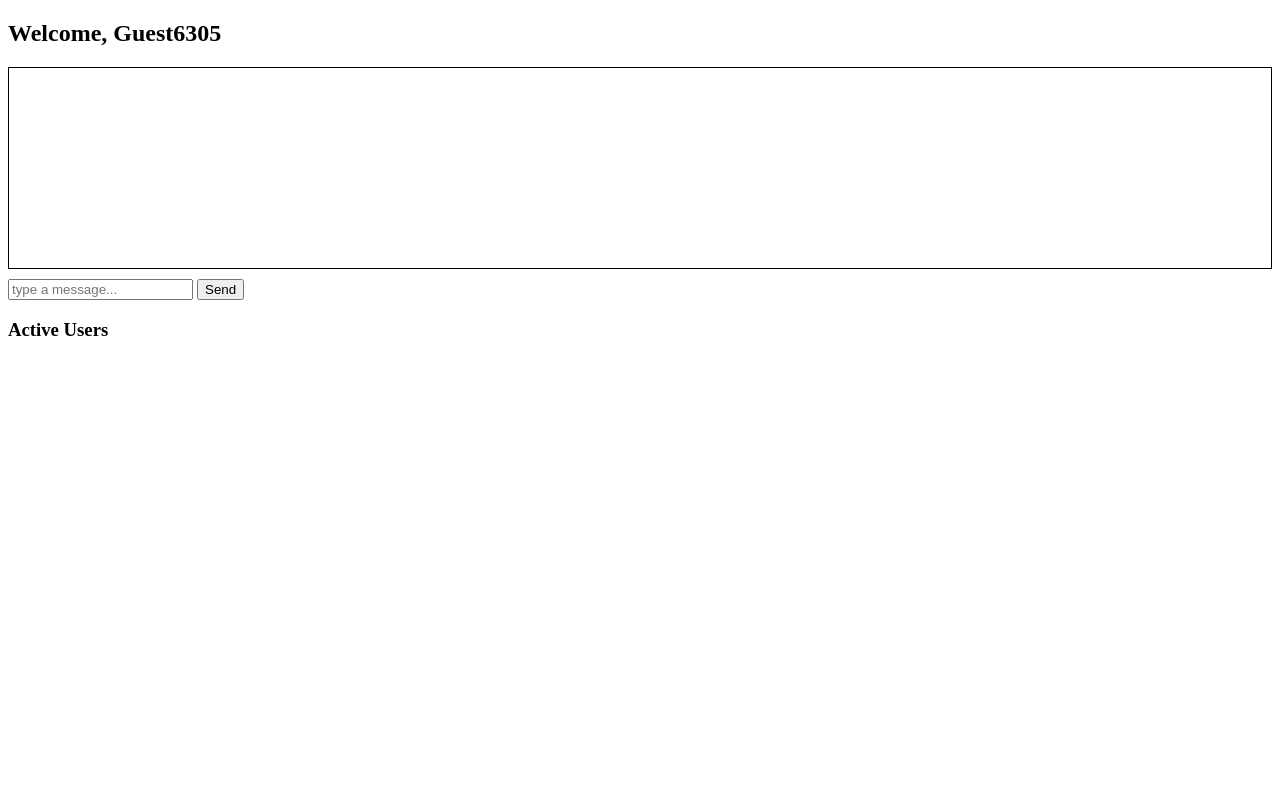
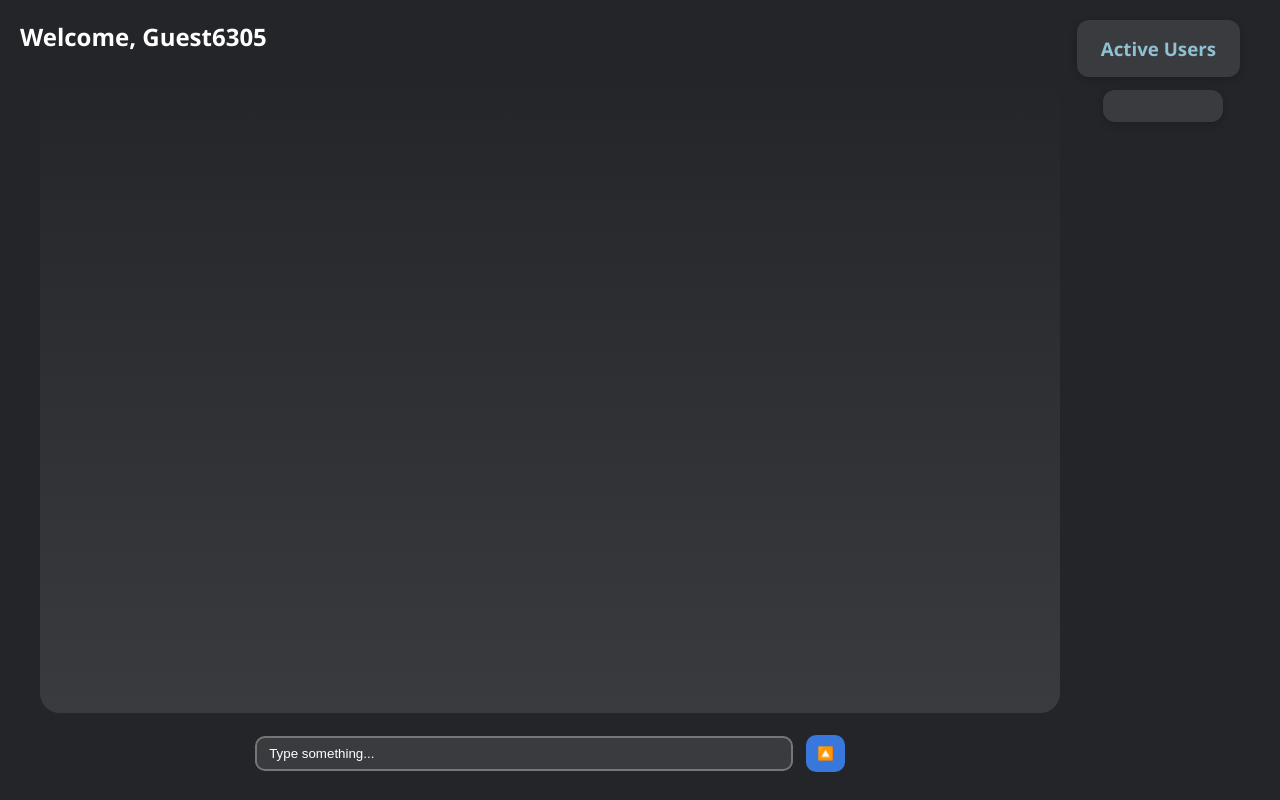
Before and after one commit to Thinal-Fernando/real-time-chat-app, a Flask app: page / in a window 1280 px wide. Run offline with Flask 3, Linux system fonts and the light colour scheme; some libraries are stand-ins or nearby versions.

Commit message:
basic CSS styling

```diff
--- a/static/style.css
+++ b/static/style.css
@@ -0,0 +1,98 @@
+* {
+  margin: 0;
+  padding: 0;
+  box-sizing: border-box;
+}
+
+body {
+  font-family: "Segoe UI", Tahoma, Geneva, Verdana, sans-serif;
+  background-color: #242529;
+  color: #333;
+}
+
+h2 {
+  color: white;
+  padding: 20px;
+}
+
+#chatBox {
+  background: linear-gradient(to bottom, #242529, #3a3b3f);
+  height: 80vh;
+  overflow-y: auto;
+  padding: 20px;
+  margin-bottom: 10px;
+  color: white;
+  border: none;
+  border-radius: 20px;
+  margin-left: 40px;
+  margin-right: 220px;
+}
+
+button {
+  padding: 11px 11px;
+  border: none;
+  border-radius: 10px;
+  background-color: rgb(56, 119, 219);
+  cursor: pointer;
+  font-weight: 500;
+  transition: all 0.3s ease;
+  margin-left: 13px;
+}
+
+button:hover {
+  transform: translateY(-1px);
+  background-color: rgb(49, 166, 199);
+  scale: 1.1;
+}
+
+button:active {
+  transform: translateY(5px);
+  background: rgb(98, 222, 115);
+}
+
+.Inputs {
+  padding: 12px;
+  display: flex;
+  align-items: center;
+  justify-content: center;
+  margin-right: 180px;
+}
+
+#messageInput {
+  height: 35px;
+  width: 50%;
+  background-color: #3a3b3f;
+  color: white;
+  border-radius: 10px;
+  border-style: solid;
+  padding-left: 12px;
+}
+
+#messageInput::placeholder {
+  color: white;
+}
+
+#messageInput:focus {
+  outline: none;
+  border-color: rgb(56, 119, 219);
+}
+
+#users,
+h3 {
+  position: absolute;
+  top: 20px;
+  right: 40px;
+  background: #3a3b3f;
+  color: #8ec2d3;
+  padding: 16px 24px;
+  border-radius: 12px;
+  box-shadow: 0 2px 8px rgba(0, 0, 0, 0.2);
+  z-index: 100;
+  min-width: 120px;
+  text-align: left;
+}
+
+#users {
+  margin-top: 70px;
+  margin-right: 17px;
+}
--- a/templates/index.html
+++ b/templates/index.html
@@ -4,15 +4,19 @@
     <meta charset="UTF-8">
     <meta name="viewport" content="width=device-width, initial-scale=1.0">
     <script src="https://cdn.socket.io/4.5.4/socket.io.min.js"></script>
+    <link rel="stylesheet" href="../static/style.css">
     <title>Chat App</title>
 </head>
 <body>
     <h2>Welcome, {{username}}</h2>
 
-    <div id="chatBox" style="border:1px solid #000; height:200px; overflow-y:auto; margin-bottom:10px;"></div>
+    <div id="chatBox"></div>
 
-    <input type="text" id="messageInput" placeholder="type a message...">
-    <button onclick="sendMessage()">Send</button>
+    <div class="Inputs">
+        <input type="text" id="messageInput" placeholder="Type something...">
+        <button onclick="sendMessage()">🔼</button>
+    </div>
+
 
     <h3>Active Users</h3>
     <ul id="users"></ul>
```
